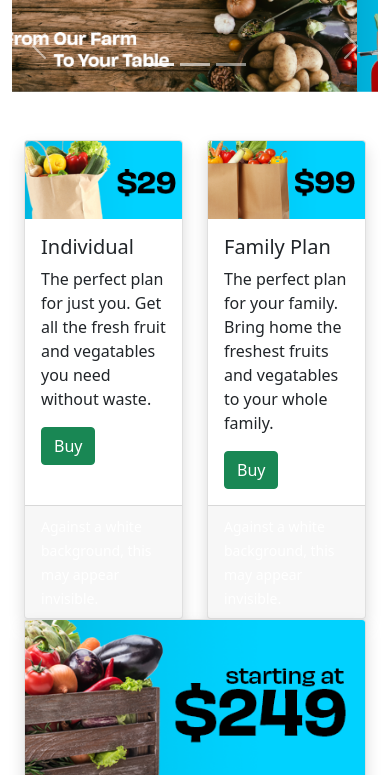
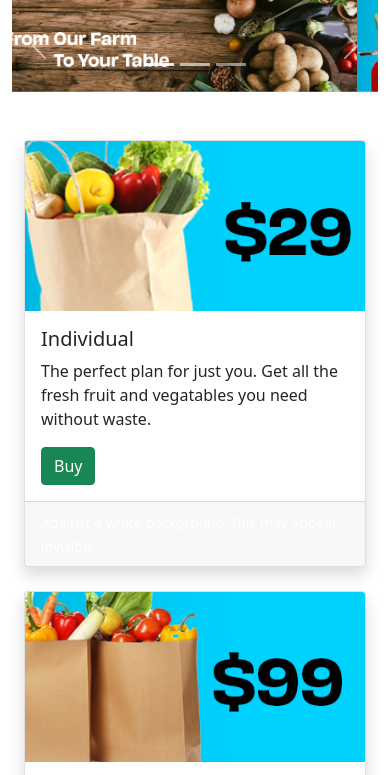
Before and after one commit to rayestrada2000/PricingPageCarosel, a plain HTML site: page index.html in a window 390 px wide. Shown: the top 775 px of the page. Drawn offline with nearby package versions, Linux system fonts and the light colour scheme.

Commit message:
Ver 1.04 Modified for Mobile
Made it so that the cards stacked when on a mobile device.

```diff
--- a/index.html
+++ b/index.html
@@ -57,7 +57,7 @@
     </div>
     <!-- Card Section -->
     <div class="container pt-5">
-      <div class="row">
+      <div class="row row-cols-1 row-cols-md-3 g-4">
         <!-- Card 1 -->
         <div class="col">
           <div class="card h-100 shadow">
```
